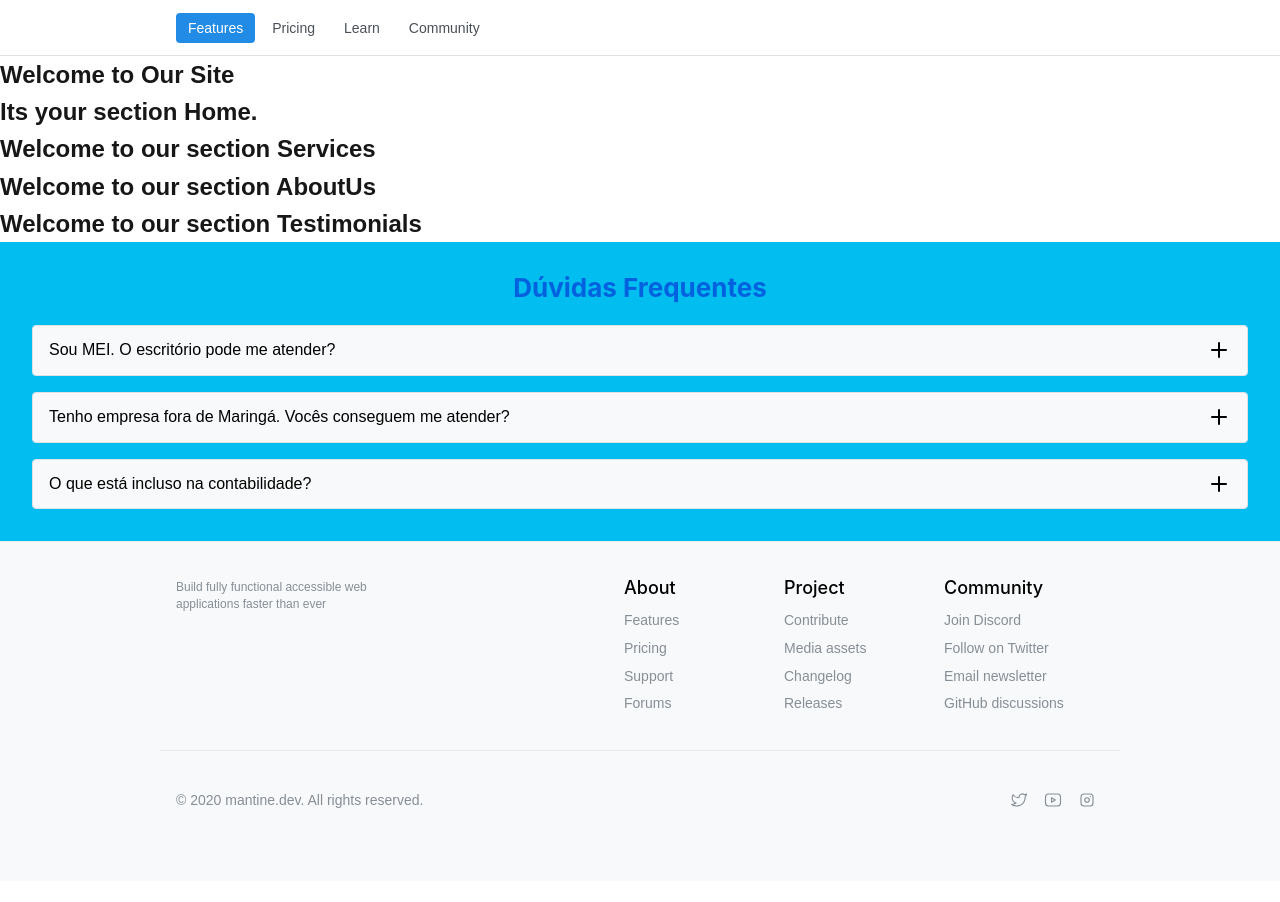
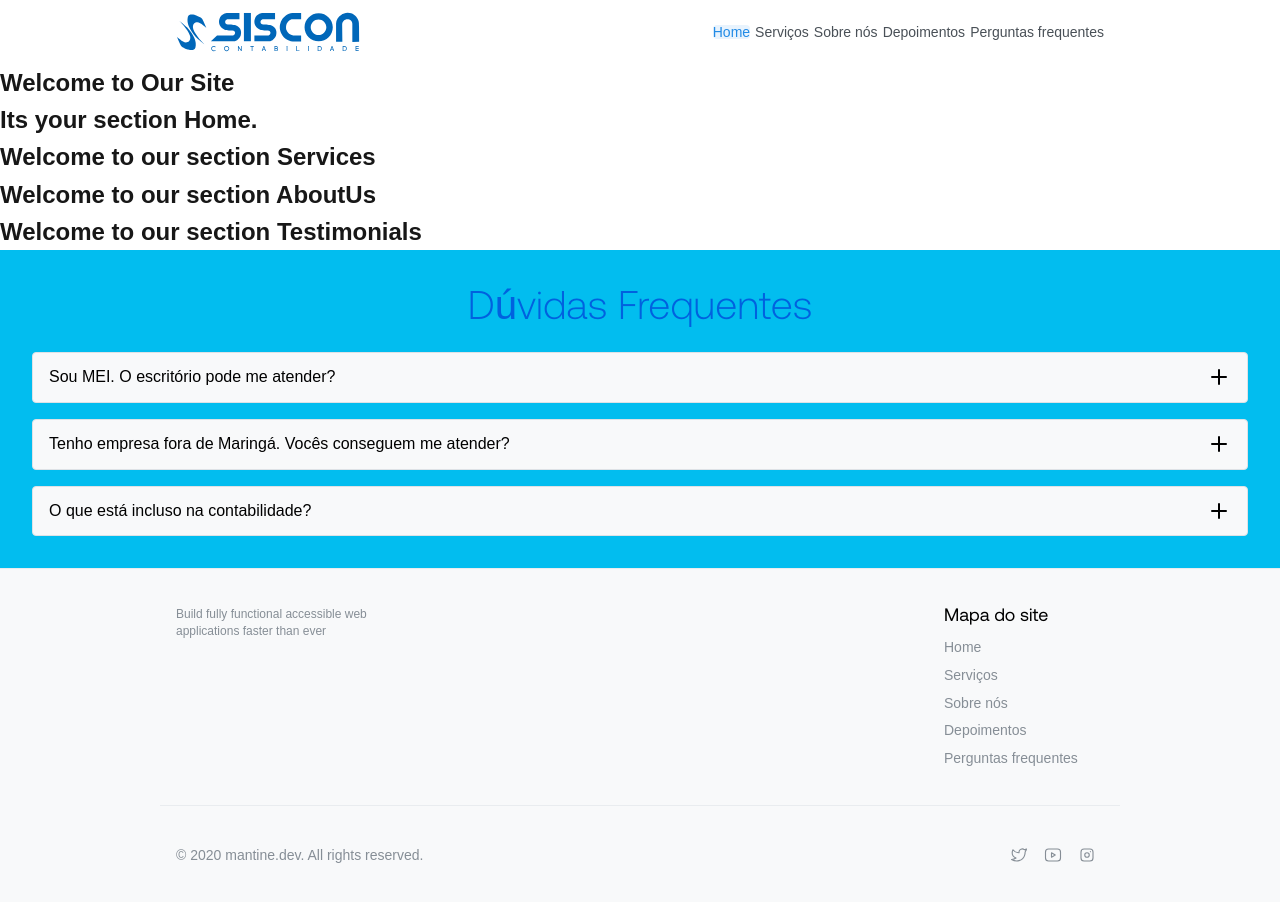
Before and after one commit to gtortajada/sisconcontabilidade.com, a Next.js app: page / in a window 1280 px wide. Shown: the top 902 px of the page. Before the commit the page ends 881 px from the top, so only its background shows below. Built offline with nearby package versions, Linux system fonts and the light colour scheme.

Commit message:
feat: Criação de navbar e footer padrão com logo.

```diff
--- a/src/app/layout.tsx
+++ b/src/app/layout.tsx
@@ -1,18 +1,30 @@
 import "@mantine/core/styles.css";
 import "./globals.css";
 
+import { Footer } from "@/components/footer";
 import { Navbar } from "@/components/navbar";
 import {
   ColorSchemeScript,
   MantineProvider,
+  createTheme,
   mantineHtmlProps,
 } from "@mantine/core";
-import { Footer } from "@/components/footer";
 
 export const metadata = {
   title: "Siscon Contabilidade",
   description: "Contabilidade para impulssionar o seu negócio",
 };
+
+const myTheme = createTheme({
+  fontFamily: "Aeonik, sans-serif",
+  headings: {
+    fontFamily: "Aeonik, sans-serif",
+    sizes: {
+      h1: { fontSize: "3rem", fontWeight: "700" },
+      h2: { fontSize: "2.5rem", fontWeight: "300" },
+    },
+  },
+});
 
 export default function RootLayout({
   children,
@@ -25,7 +37,7 @@ export default function RootLayout({
         <ColorSchemeScript />
       </head>
       <body>
-        <MantineProvider>
+        <MantineProvider theme={myTheme}>
           <Navbar />
           {children}
           <Footer />
--- a/src/components/footer.tsx
+++ b/src/components/footer.tsx
@@ -1,35 +1,22 @@
 "use client";
 
-import { IconBrandInstagram, IconBrandTwitter, IconBrandYoutube } from '@tabler/icons-react';
-import { ActionIcon, Container, Group, Text } from '@mantine/core';
-import classes from './footer.module.css';
+import {
+  IconBrandInstagram,
+  IconBrandTwitter,
+  IconBrandYoutube,
+} from "@tabler/icons-react";
+import { ActionIcon, Container, Group, Text } from "@mantine/core";
+import classes from "./footer.module.css";
 
 const data = [
   {
-    title: 'About',
+    title: "Mapa do site",
     links: [
-      { label: 'Features', link: '#' },
-      { label: 'Pricing', link: '#' },
-      { label: 'Support', link: '#' },
-      { label: 'Forums', link: '#' },
-    ],
-  },
-  {
-    title: 'Project',
-    links: [
-      { label: 'Contribute', link: '#' },
-      { label: 'Media assets', link: '#' },
-      { label: 'Changelog', link: '#' },
-      { label: 'Releases', link: '#' },
-    ],
-  },
-  {
-    title: 'Community',
-    links: [
-      { label: 'Join Discord', link: '#' },
-      { label: 'Follow on Twitter', link: '#' },
-      { label: 'Email newsletter', link: '#' },
-      { label: 'GitHub discussions', link: '#' },
+      { link: "/home", label: "Home" },
+      { link: "/services", label: "Serviços" },
+      { link: "/aboutUs", label: "Sobre nós" },
+      { link: "/testimonials", label: "Depoimentos" },
+      { link: "/faq", label: "Perguntas frequentes" },
     ],
   },
 ];
@@ -37,7 +24,7 @@ const data = [
 export function Footer() {
   const groups = data.map((group) => {
     const links = group.links.map((link, index) => (
-      <Text<'a'>
+      <Text<"a">
         key={index}
         className={classes.link}
         component="a"
@@ -71,7 +58,12 @@ export function Footer() {
           © 2020 mantine.dev. All rights reserved.
         </Text>
 
-        <Group gap={0} className={classes.social} justify="flex-end" wrap="nowrap">
+        <Group
+          gap={0}
+          className={classes.social}
+          justify="flex-end"
+          wrap="nowrap"
+        >
           <ActionIcon size="lg" color="gray" variant="subtle">
             <IconBrandTwitter size={18} stroke={1.5} />
           </ActionIcon>
--- a/src/components/navbar.module.css
+++ b/src/components/navbar.module.css
@@ -1,32 +1,70 @@
 .header {
-  height: 56px;
   background-color: var(--mantine-color-body);
-  border-bottom: 1px solid light-dark(var(--mantine-color-gray-3), var(--mantine-color-dark-4));
+  border-bottom: rem(1px) solid var(--mantine-color-gray-3);
+  padding: var(--mantine-spacing-sm) 0;
 }
 
 .inner {
-  height: 56px;
+  height: rem(56px);
   display: flex;
   justify-content: space-between;
   align-items: center;
 }
 
+.logoContainer {
+  display: flex;
+  align-items: center;
+}
+
+.logo {
+  height: rem(40px);
+  width: auto;
+  max-width: rem(150px);
+}
+
 .link {
   display: block;
   line-height: 1;
-  padding: 8px 12px;
+  padding: rem(8px) rem(12px);
   border-radius: var(--mantine-radius-sm);
   text-decoration: none;
-  color: light-dark(var(--mantine-color-gray-7), var(--mantine-color-dark-0));
+  color: var(--mantine-color-gray-7);
   font-size: var(--mantine-font-size-sm);
-    font-weight: 500;
+  font-weight: 500;
+  transition: background-color 150ms ease;
+}
+
+.link:hover {
+  background-color: var(--mantine-color-gray-0);
+}
+
+.link[data-active] {
+  background-color: var(--mantine-color-blue-light);
+  color: var(--mantine-color-blue-filled);
+}
+
+.mobileLinks {
+  display: flex;
+  flex-direction: column;
+  padding: rem(16px) 0;
+  border-top: rem(1px) solid var(--mantine-color-gray-3);
+}
+
+.mobileLinks .link {
+  padding: rem(12px) rem(16px);
+  border-bottom: rem(1px) solid var(--mantine-color-gray-2);
+}
+
+.mobileLinks .link:last-child {
+  border-bottom: none;
+}
+
+@media (max-width: 575px) {
+  .inner {
+    justify-content: space-between;
   }
 
-  .link:hover {
-    background-color: light-dark(var(--mantine-color-gray-0), var(--mantine-color-dark-6));
+  .logoContainer {
+    flex: 1;
   }
-
-  .link[data-active] {
-    background-color: var(--mantine-color-blue-filled);
-    color: var(--mantine-color-white);
-  }
+}
--- a/src/components/navbar.tsx
+++ b/src/components/navbar.tsx
@@ -1,19 +1,21 @@
 "use client";
 
-import { Burger, Container, Group } from "@mantine/core";
+import { Box, Burger, Collapse, Container, Group } from "@mantine/core";
 import { useDisclosure } from "@mantine/hooks";
+import Image from "next/image";
 import { useState } from "react";
 import classes from "./navbar.module.css";
 
 const links = [
-  { link: "/about", label: "Features" },
-  { link: "/pricing", label: "Pricing" },
-  { link: "/learn", label: "Learn" },
-  { link: "/community", label: "Community" },
+  { link: "/home", label: "Home" },
+  { link: "/services", label: "Serviços" },
+  { link: "/aboutUs", label: "Sobre nós" },
+  { link: "/testimonials", label: "Depoimentos" },
+  { link: "/faq", label: "Perguntas frequentes" },
 ];
 
 export function Navbar() {
-  const [opened, { toggle }] = useDisclosure(false);
+  const [opened, { toggle, close }] = useDisclosure(false);
   const [active, setActive] = useState(links[0].link);
 
   const items = links.map((link) => (
@@ -25,6 +27,7 @@ export function Navbar() {
       onClick={(event) => {
         event.preventDefault();
         setActive(link.link);
+        close();
       }}
     >
       {link.label}
@@ -34,12 +37,27 @@ export function Navbar() {
   return (
     <header className={classes.header}>
       <Container size="md" className={classes.inner}>
+        <Image
+          src="/images/siscon-horizontal-azul.svg"
+          alt="Logo Siscon Contabilidade"
+          className={classes.logo}
+          width={200}
+          height={40}
+          priority
+        />
+
         <Group gap={5} visibleFrom="xs">
           {items}
         </Group>
 
         <Burger opened={opened} onClick={toggle} hiddenFrom="xs" size="sm" />
       </Container>
+
+      <Collapse in={opened}>
+        <Container size="md">
+          <Box className={classes.mobileLinks}>{items}</Box>
+        </Container>
+      </Collapse>
     </header>
   );
 }
```
Also changed, not shown: public/images/siscon-horizontal-azul.svg (added).
